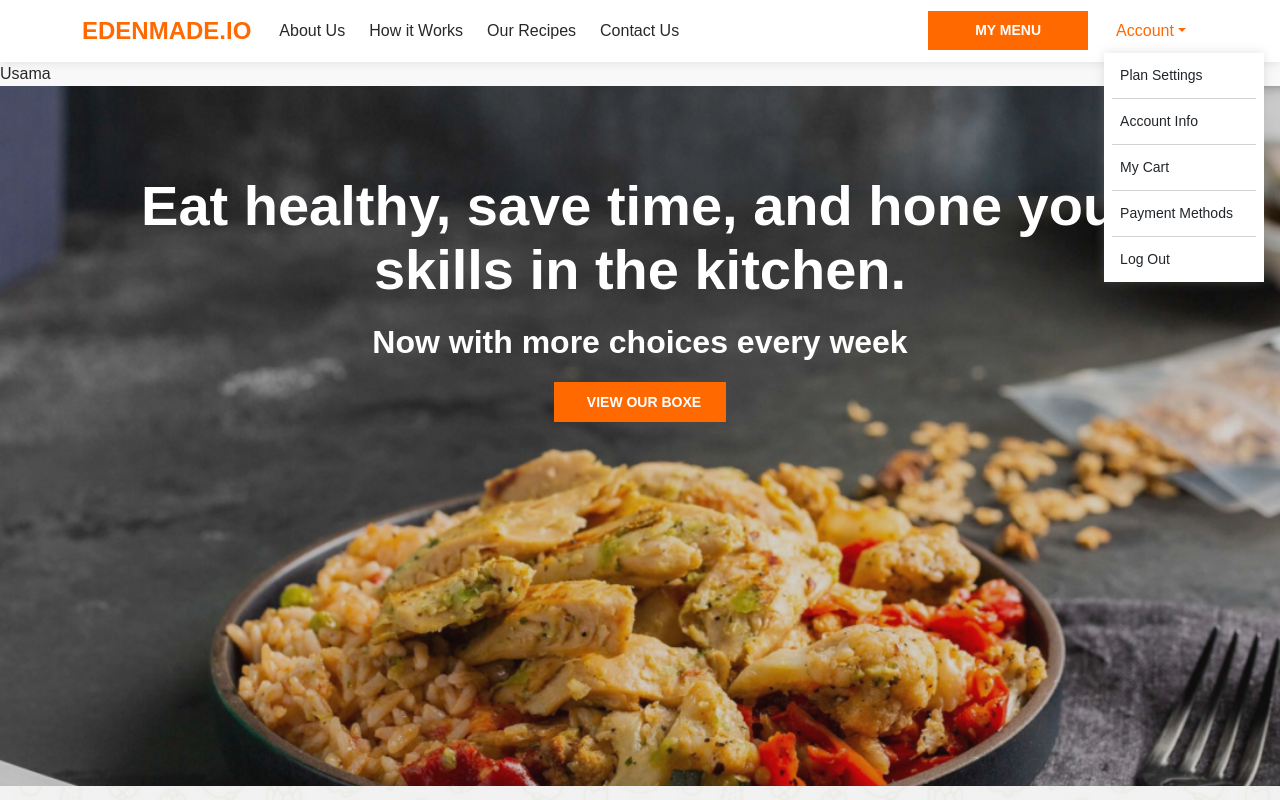
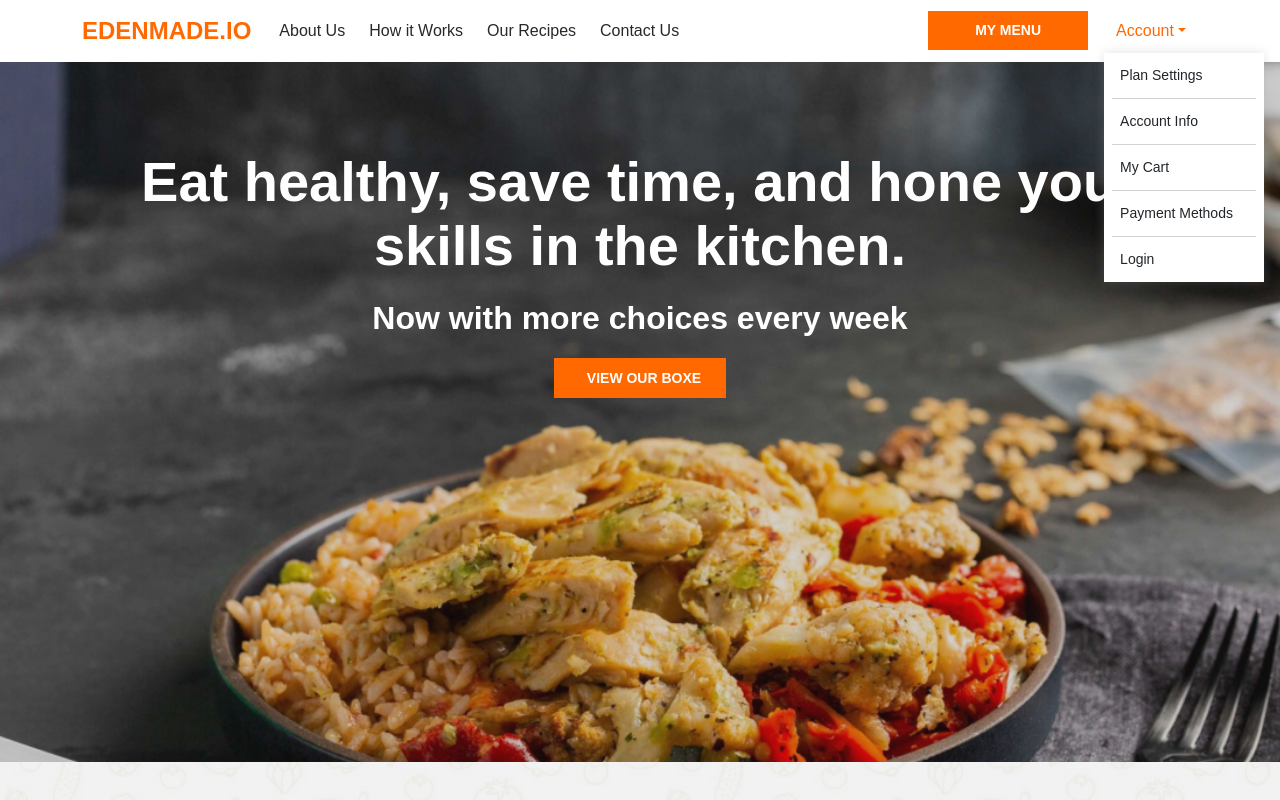
Before and after one commit to UsamaBinQamar/edenmade, a React (Vite) app: page / in a window 1280 px wide. Both pictures are taken after a click on the button "Account". Shown: the top 800 px of the page. Built offline with nearby package versions, Linux system fonts and the light colour scheme; no server answers; some icons are missing.

Commit message:
authentication for google and facebook is done login logout functionality added protected routes functionality added

```diff
--- a/src/auth/Secure.jsx
+++ b/src/auth/Secure.jsx
@@ -1,20 +1,25 @@
 "use client";
 
+import { useEffect } from "react";
 import { useAuth } from "./authContext";
 import { useNavigate } from "react-router-dom";
 
 const SecurePage = (props) => {
-  const { Comment } = props;
-  // const navigate = useNavigate();
-  // const { loadingAuthUser, authUser } = useAuth();
-  // useEffect(() => {
-  //   if (!loadingAuthUser && !authUser) {
-  //     navigate("/change-meal");
-  //   }
-  // }, [authUser, loadingAuthUser]);
+  const { Comment, data } = props;
+  const navigate = useNavigate();
+  const { loadingAuthUser, authUser } = useAuth();
+  useEffect(() => {
+    if (
+      !loadingAuthUser &&
+      !authUser &&
+      (data !== "landing" || data !== "order")
+    ) {
+      console.log("🚀 ~ file: Secure.jsx:16 ~ useEffect ~ data:", data);
+      navigate("/");
+    }
+  }, [authUser, loadingAuthUser]);
   return (
     <>
-      Usama
       <Comment />
     </>
   );
--- a/src/auth/index.jsx
+++ b/src/auth/index.jsx
@@ -4,6 +4,7 @@ import {
   signOut,
   GoogleAuthProvider,
   signInWithPopup,
+  FacebookAuthProvider,
 } from "firebase/auth";
 import { useEffect, useState } from "react";
 import auth from "./config";
@@ -15,6 +16,19 @@ export const useProvideAuth = () => {
   const [error, setError] = useState("");
 
   const provider = new GoogleAuthProvider();
+  const facebookProvider = new FacebookAuthProvider();
+  const userSignInWithFacebook = async () => {
+    setLoading(true);
+    try {
+      const result = await signInWithPopup(auth, facebookProvider);
+      setAuthUser(result.user);
+    } catch (error) {
+      setError(error.message);
+    } finally {
+      setLoading(false);
+    }
+  };
+
   const userLogin = async (email, password) => {
     setLoading(true);
     email.toLowerCase();
@@ -63,19 +77,19 @@ export const useProvideAuth = () => {
         setLoading(false);
       });
   };
-  // const userSignOut = () => {
-  //   setLoading(true);
-  //   signOut(auth)
-  //     .then(() => {
-  //       setAuthUser(undefined);
-  //     })
-  //     .catch((error) => {
-  //       setError(error.message);
-  //     })
-  //     .finally(() => {
-  //       setLoading(false);
-  //     });
-  // };
+  const userSignOut = () => {
+    setLoading(true);
+    signOut(auth)
+      .then(() => {
+        setAuthUser(undefined);
+      })
+      .catch((error) => {
+        setError(error.message);
+      })
+      .finally(() => {
+        setLoading(false);
+      });
+  };
 
   const resetPassword = async (email) => {
     setLoading(true);
@@ -114,5 +128,7 @@ export const useProvideAuth = () => {
     userSignUp,
     GoogleAuthProvider,
     userSignInWithGoogle,
+    userSignInWithFacebook,
+    userSignOut,
   };
 };
--- a/src/components/Header.jsx
+++ b/src/components/Header.jsx
@@ -1,4 +1,7 @@
+import { useAuth } from "../auth/authContext";
+
 export default function Header() {
+  const { authUser, userSignOut, userSignInWithGoogle } = useAuth();
   return (
     <div className="aj-drop-shadow background-white">
       <div className="container">
@@ -104,11 +107,15 @@ export default function Header() {
                       <li>
                         <hr className="dropdown-divider" />
                       </li>
-                      <li>
-                        <a className="dropdown-item" href="#">
-                          Log Out
-                        </a>
-                      </li>
+                      {authUser ? (
+                        <li onClick={userSignOut}>
+                          <a className="dropdown-item">Logout</a>{" "}
+                        </li>
+                      ) : (
+                        <li onClick={userSignInWithGoogle}>
+                          <a className="dropdown-item">Login</a>
+                        </li>
+                      )}
                     </ul>
                   </li>
                 </ul>
--- a/src/main.jsx
+++ b/src/main.jsx
@@ -6,9 +6,11 @@ import Header from "./components/Header";
 import { AuthProvider } from "./auth/authContext.jsx";
 ReactDOM.createRoot(document.getElementById("root")).render(
   <React.StrictMode>
-    {" "}
-    <Header />
-    <App />
-    <Footer />
+    <AuthProvider>
+      {" "}
+      <Header />
+      <App />
+      <Footer />
+    </AuthProvider>
   </React.StrictMode>
 );
```
Also changed, not shown: src/App.jsx (+6 -6 lines).
